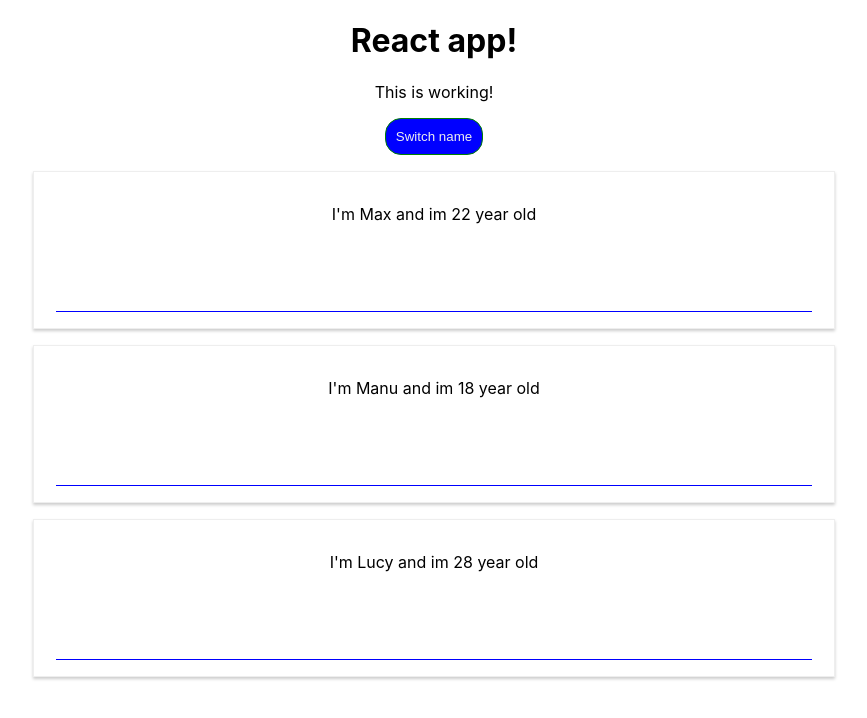
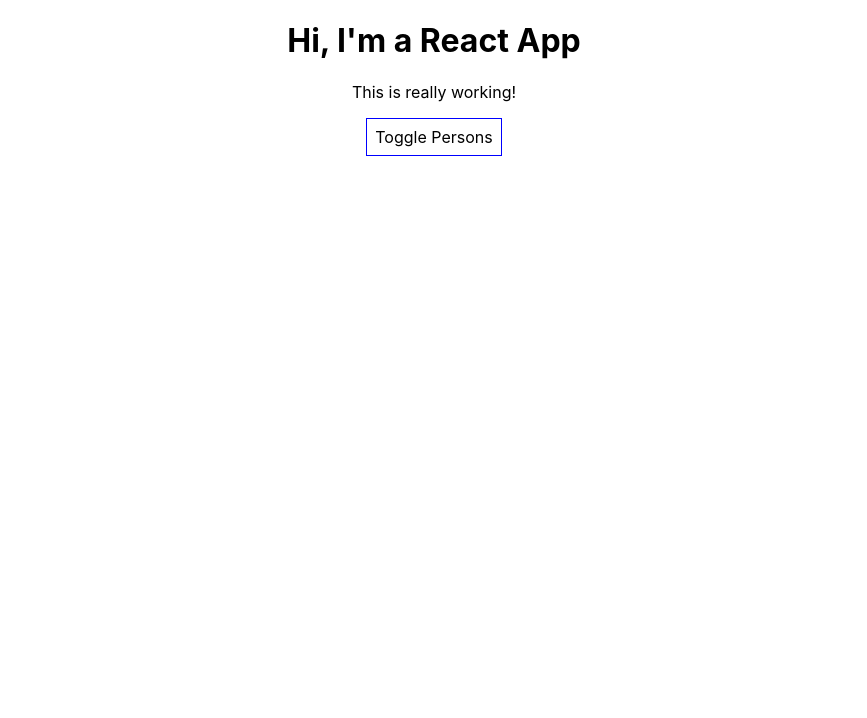
Before and after one commit to Papp-webster/react-project, a React (Create React App) app: page / in a window 1280 px wide. Shown: the top 718 px of the page, without its empty margins (206-1073 px from the left). Built offline with nearby package versions, Linux system fonts and the light colour scheme.

Commit message:
old react

```diff
--- a/src/App.js
+++ b/src/App.js
@@ -1,75 +1,88 @@
-import React, { useState } from "react";
+import React, { Component } from "react";
 import "./App.css";
 import Person from "./Person/person";
 
-const App = (props) => {
-  const [person, setPersons] = useState({
+
+class App extends Component {
+  state = {
     persons: [
-      { name: "Max", age: "22" },
-      { name: "Manu", age: "18" },
-      { name: "Lucy", age: "28" },
+      { id: 'asfa1', name: 'Max', age: 28 },
+      { id: 'vasdf1', name: 'Manu', age: 29 },
+      { id: 'asdf11', name: 'Stephanie', age: 26 }
     ],
-    other: "something",
+    otherState: 'some other value',
+    showPersons: false
+  }
+
+  nameChangedHandler = ( event, id ) => {
+    const personIndex = this.state.persons.findIndex(p => {
+      return p.id === id;
     });
 
-
-
-  const switchNameHandler = (newName) => {
-    setPersons({
-      persons: [
-        { name: newName, age: "33" },
-        { name: "Pisti", age: "36" },
-        { name: "Géza", age: "22" },
-      ],
-    });
+    const person = {
+      ...this.state.persons[personIndex]
     };
 
+    // const person = Object.assign({}, this.state.persons[personIndex]);
 
-  const nameChangedHandler = (event) => {
-    setPersons({
-      persons: [
-        { name: "max", age: "33" },
-        { name: event.target.value, age: "36" },
-        { name: "Géza", age: "22" },
-      ],
-    });
+    person.name = event.target.value;
+
+    const persons = [...this.state.persons];
+    persons[personIndex] = person;
+
+    this.setState( {persons: persons} );
   }
 
-  // inline styling!!
-  const gomb ={
-   backgroundColor: 'blue',
-   color: '#eee',
-   border: '1px solid green',
-   borderRadius: '16px',
-   padding: '10px',
+  deletePersonHandler = (personIndex) => {
+    // const persons = this.state.persons.slice();
+    const persons = [...this.state.persons];
+    persons.splice(personIndex, 1);
+    this.setState({persons: persons});
+  }
+
+  togglePersonsHandler = () => {
+    const doesShow = this.state.showPersons;
+    this.setState( { showPersons: !doesShow } );
+  }
+
+  render () {
+    const style = {
+      backgroundColor: 'white',
+      font: 'inherit',
+      border: '1px solid blue',
+      padding: '8px',
       cursor: 'pointer'
     };
 
+    let persons = null;
+
+    if ( this.state.showPersons ) {
+      persons = (
+        <div>
+          {this.state.persons.map((person, index) => {
+            return <Person
+              click={() => this.deletePersonHandler(index)}
+              name={person.name}
+              age={person.age}
+              key={person.id}
+              changed={(event) => this.nameChangedHandler(event, person.id)} />
+          })}
+        </div>
+      );
+    }
+
     return (
       <div className="App">
-      <h1>React app!</h1>
-      <p>This is working!</p>
-      <button style={gomb} onClick={switchNameHandler.bind(this, 'Maxiee')}>Switch name</button>
-      <Person
-      name={person.persons[0].name}
-      age={person.persons[0].age} />
-      <Person
-      name={person.persons[1].name}
-      age={person.persons[1].age}
-      click = {
-        switchNameHandler.bind(this, 'Max!!')
-      }
-      changed = {
-        nameChangedHandler
-      }
-      currentName = {person.name}>
-
-      </Person>
-      <Person
-      name={person.persons[2].name}
-      age={person.persons[2].age} />
+        <h1>Hi, I'm a React App</h1>
+        <p>This is really working!</p>
+        <button
+          style={style}
+          onClick={this.togglePersonsHandler}>Toggle Persons</button>
+        {persons}
       </div>
     );
-};
+    // return React.createElement('div', {className: 'App'}, React.createElement('h1', null, 'Does this work now?'));
+  }
+}
 
 export default App;
--- a/src/Person/person.js
+++ b/src/Person/person.js
@@ -9,6 +9,7 @@
       </p>
       <p>{props.children}</p>
       <input id="name" type="text" onChange={props.changed} value={props.currentName}/>
+
     </div>
   );
 };
```
Lines whose indentation alone changed are shown as unchanged.
